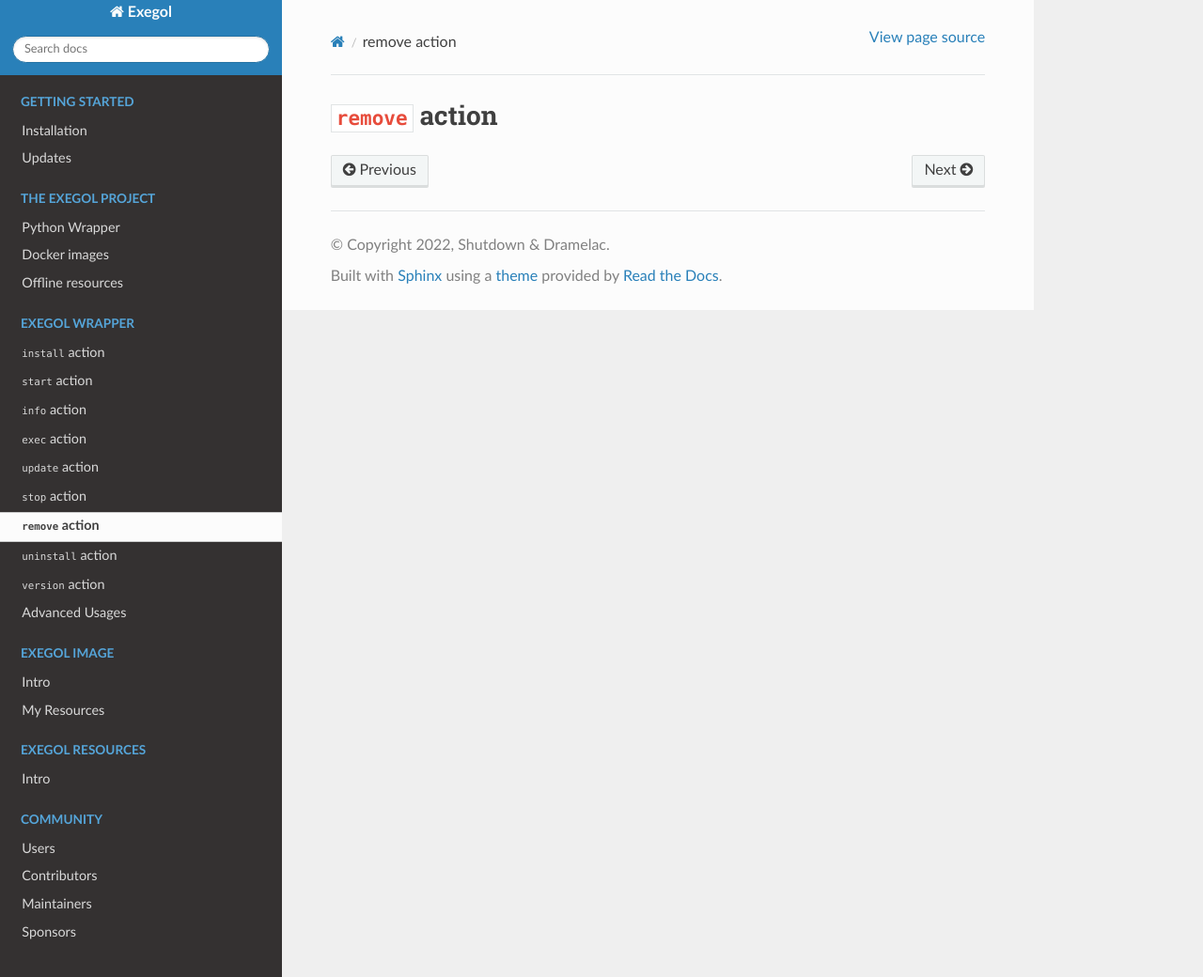
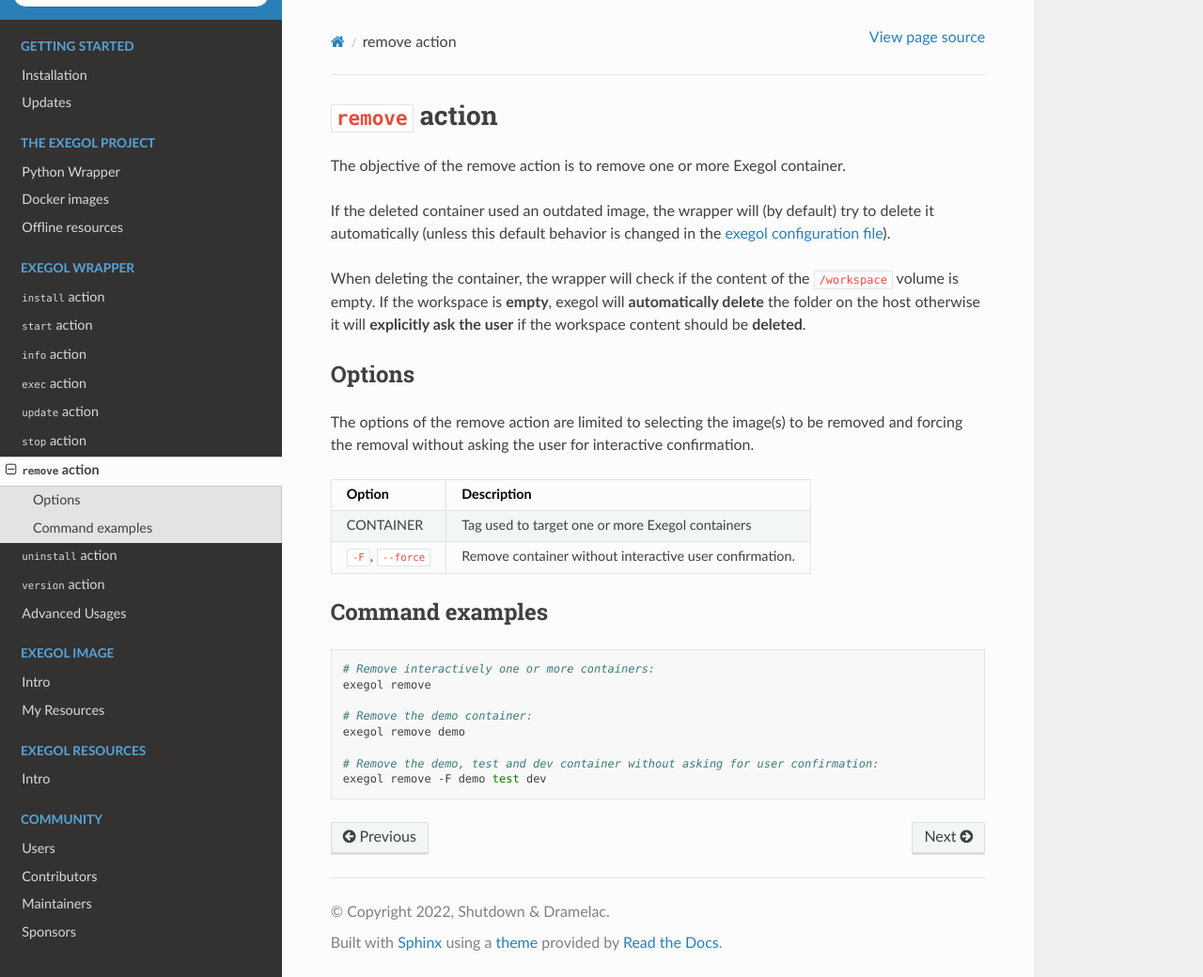
Before and after one commit to ThePorgs/Exegol-docs, a Sphinx documentation site: the page built from source/exegol-wrapper/remove.rst, in a window 1280 px wide and 1040 px high. Shown: the whole window at 94% size. Built offline with Sphinx 7.4.7 and the Read the Docs theme 2.0.0, drawn with Linux system fonts in a browser that asks for light colours.

Commit message:
Add remove action

```diff
--- a/source/exegol-wrapper/remove.rst
+++ b/source/exegol-wrapper/remove.rst
@@ -1,2 +1,37 @@
+=====================
 :code:`remove` action
 =====================
+
+The objective of the remove action is to remove one or more Exegol container.
+
+If the deleted container used an outdated image, the wrapper will (by default) try to delete it automatically (unless this default behavior is changed in the :ref:`exegol configuration file<exegol_configuration>`).
+
+When deleting the container, the wrapper will check if the content of the ``/workspace`` volume is empty.
+If the workspace is **empty**, exegol will **automatically delete** the folder on the host otherwise it will **explicitly ask the user** if the workspace content should be **deleted**.
+
+Options
+=======
+
+The options of the remove action are limited to selecting the image(s) to be removed and forcing the removal without asking the user for interactive confirmation.
+
+========================= =============
+ Option                   Description
+========================= =============
+CONTAINER                 Tag used to target one or more Exegol containers
+``-F``, ``--force``       Remove container without interactive user confirmation.
+========================= =============
+
+
+Command examples
+================
+
+.. code-block:: bash
+
+    # Remove interactively one or more containers:
+    exegol remove
+
+    # Remove the demo container:
+    exegol remove demo
+
+    # Remove the demo, test and dev container without asking for user confirmation:
+    exegol remove -F demo test dev
```
